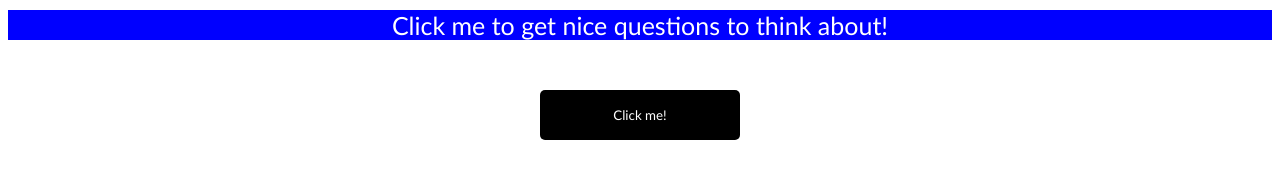
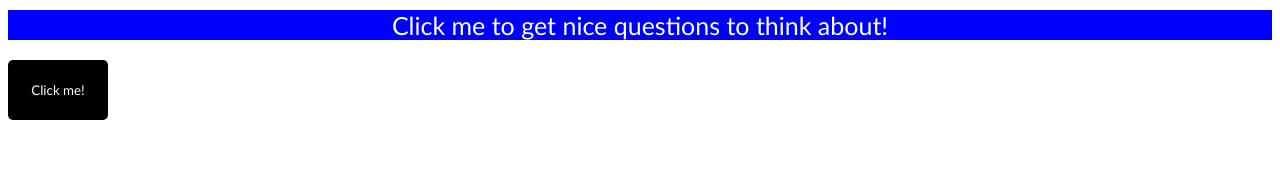
Before and after one commit to mohsinzafaruk1996/what_if_prompts, a plain HTML site: page index.html in a window 1280 px wide. Drawn offline with Linux system fonts and the light colour scheme.

Commit message:
Update style.css

```diff
--- a/style.css
+++ b/style.css
@@ -16,15 +16,17 @@
     align-items: center;
 }
 
-#button{
+#button, #button_previous, #button_next{
     text-align: center;
-    width: 200px;
-    height: 50px;
-    margin: 50px auto 50px;
+    align-items: center;
+    vertical-align:middle;
+    width: 100px;
+    height: 60px;
+    margin: 10px auto 10px;
     color: white;
     font-family: 'Trebuchet MS', 'Lucida Sans Unicode', 'Lucida Grande', 'Lucida Sans', Arial, sans-serif;
     background: black;
     border-radius: 5px;
     border-style: none;
-    display: block;
+    display: inline-block;
 }
```
